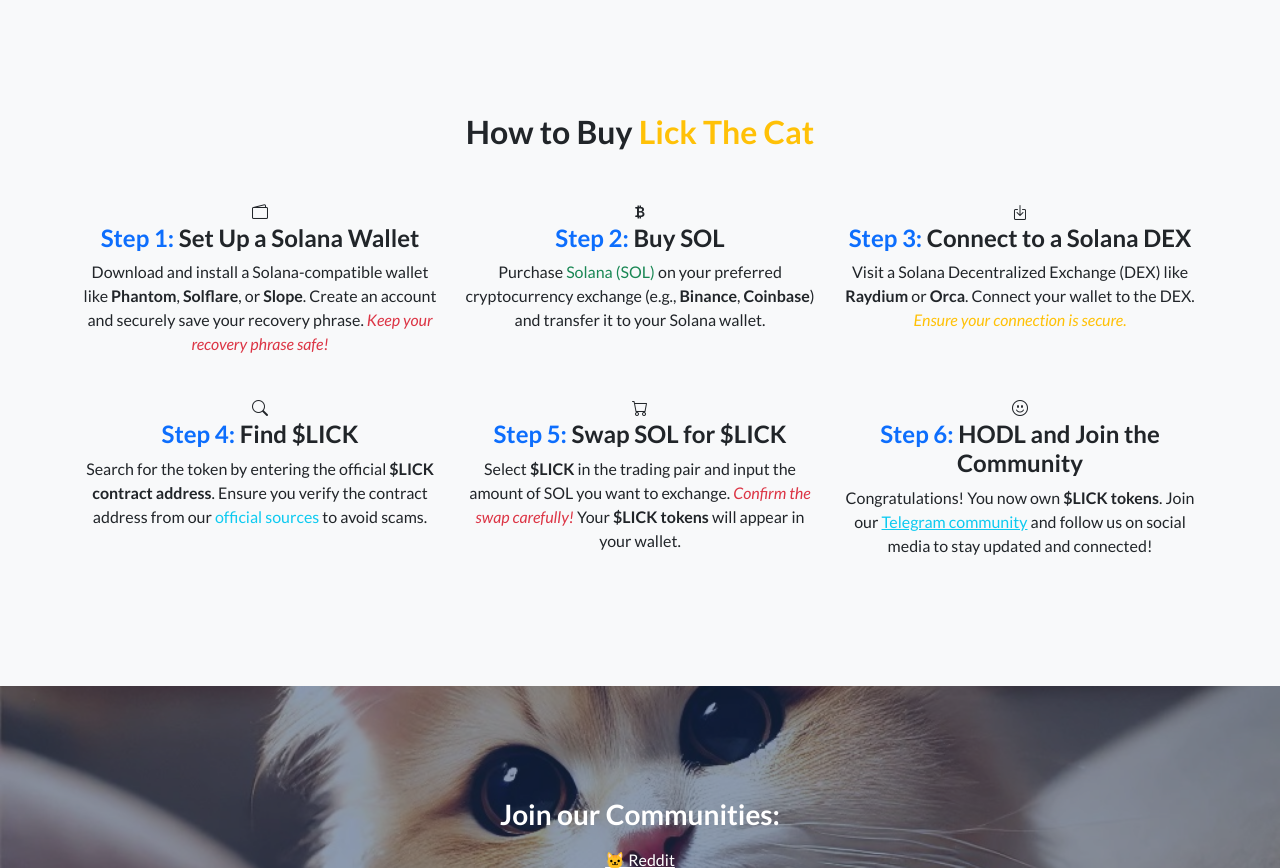
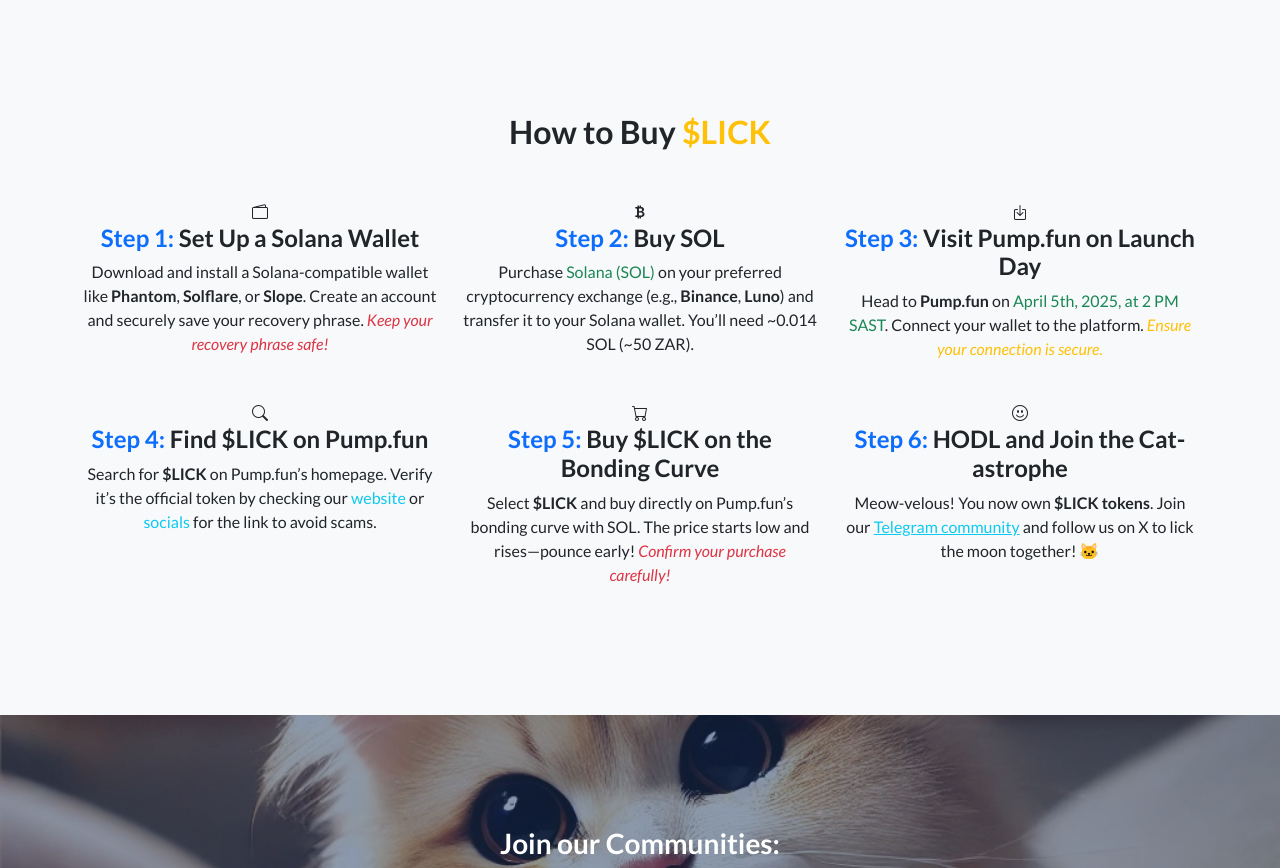
Before and after one commit to freelancing-solutions/lickthecat, a Flask app: page / in a window 1280 px wide. Shown: the part 3324-4192 px from the top of the page. Run offline with Flask 3, Linux system fonts and the light colour scheme; parts of the project's set-up code (start-up, migrations or seed data) failed here and were passed over; some libraries are stand-ins or nearby versions.

Commit message:
updated buying procedure

```diff
--- a/templates/index.html
+++ b/templates/index.html
@@ -159,7 +159,7 @@
 
 <section id="how-to-buy" class="testimonials text-center bg-light">
     <div class="container">
-        <h2 class="mb-5">How to Buy <span class="text-warning">Lick The Cat</span></h2>
+        <h2 class="mb-5">How to Buy <span class="text-warning">$LICK</span></h2>
         <div class="row gy-4">
             <div class="col-md-6 col-lg-4">
                 <div class="buy-step">
@@ -172,41 +172,41 @@
                 <div class="buy-step">
                     <i class="bi bi-currency-bitcoin step-icon"></i>
                     <h4 class="step-title"><span class="text-primary">Step 2:</span> <strong>Buy SOL</strong></h4>
-                    <p>Purchase <span class="text-success">Solana (SOL)</span> on your preferred cryptocurrency exchange (e.g., <strong>Binance</strong>, <strong>Coinbase</strong>) and transfer it to your Solana wallet.</p>
+                    <p>Purchase <span class="text-success">Solana (SOL)</span> on your preferred cryptocurrency exchange (e.g., <strong>Binance</strong>, <strong>Luno</strong>) and transfer it to your Solana wallet. You’ll need ~0.014 SOL (~50 ZAR).</p>
                 </div>
             </div>
             <div class="col-md-6 col-lg-4">
                 <div class="buy-step">
                     <i class="bi bi-box-arrow-in-down step-icon"></i>
-                    <h4 class="step-title"><span class="text-primary">Step 3:</span> <strong>Connect to a Solana DEX</strong></h4>
-                    <p>Visit a Solana Decentralized Exchange (DEX) like <strong>Raydium</strong> or <strong>Orca</strong>. Connect your wallet to the DEX. <span class="text-warning"><em>Ensure your connection is secure.</em></span></p>
+                    <h4 class="step-title"><span class="text-primary">Step 3:</span> <strong>Visit Pump.fun on Launch Day</strong></h4>
+                    <p>Head to <strong>Pump.fun</strong> on <span class="text-success">April 5th, 2025, at 2 PM SAST</span>. Connect your wallet to the platform. <span class="text-warning"><em>Ensure your connection is secure.</em></span></p>
                 </div>
             </div>
             <div class="col-md-6 col-lg-4">
                 <div class="buy-step">
                     <i class="bi bi-search step-icon"></i>
-                    <h4 class="step-title"><span class="text-primary">Step 4:</span> <strong>Find $LICK</strong></h4>
-                    <p>Search for the token by entering the official <strong>$LICK contract address</strong>. Ensure you verify the contract address from our <span class="text-info">official sources</span> to avoid scams.</p>
+                    <h4 class="step-title"><span class="text-primary">Step 4:</span> <strong>Find $LICK on Pump.fun</strong></h4>
+                    <p>Search for <strong>$LICK</strong> on Pump.fun’s homepage. Verify it’s the official token by checking our <span class="text-info">website</span> or <span class="text-info">socials</span> for the link to avoid scams.</p>
                 </div>
             </div>
             <div class="col-md-6 col-lg-4">
                 <div class="buy-step">
                     <i class="bi bi-cart step-icon"></i>
-                    <h4 class="step-title"><span class="text-primary">Step 5:</span> <strong>Swap SOL for $LICK</strong></h4>
-                    <p>Select <strong>$LICK</strong> in the trading pair and input the amount of SOL you want to exchange. <span class="text-danger"><em>Confirm the swap carefully!</em></span> Your <strong>$LICK tokens</strong> will appear in your wallet.</p>
+                    <h4 class="step-title"><span class="text-primary">Step 5:</span> <strong>Buy $LICK on the Bonding Curve</strong></h4>
+                    <p>Select <strong>$LICK</strong> and buy directly on Pump.fun’s bonding curve with SOL. The price starts low and rises—pounce early! <span class="text-danger"><em>Confirm your purchase carefully!</em></span></p>
                 </div>
             </div>
             <div class="col-md-6 col-lg-4">
                 <div class="buy-step">
                     <i class="bi bi-emoji-smile step-icon"></i>
-                    <h4 class="step-title"><span class="text-primary">Step 6:</span> <strong>HODL and Join the Community</strong></h4>
-                    <p>Congratulations! You now own <strong>$LICK tokens</strong>. Join our <a href="https://t.me/LickTheCat" target="_blank" class="text-info">Telegram community</a> and follow us on social media to stay updated and connected!</p>
+                    <h4 class="step-title"><span class="text-primary">Step 6:</span> <strong>HODL and Join the Cat-astrophe</strong></h4>
+                    <p>Meow-velous! You now own <strong>$LICK tokens</strong>. Join our <a href="[Insert Telegram Link]" target="_blank" class="text-info">Telegram community</a> and follow us on X to lick the moon together! 🐱</p>
                 </div>
             </div>
         </div>
     </div>
+</section>
 
-</section>
 <section class="call-to-action text-white text-center" id="signup">
     <div class="container position-relative">
         <div class="row justify-content-center">
```
